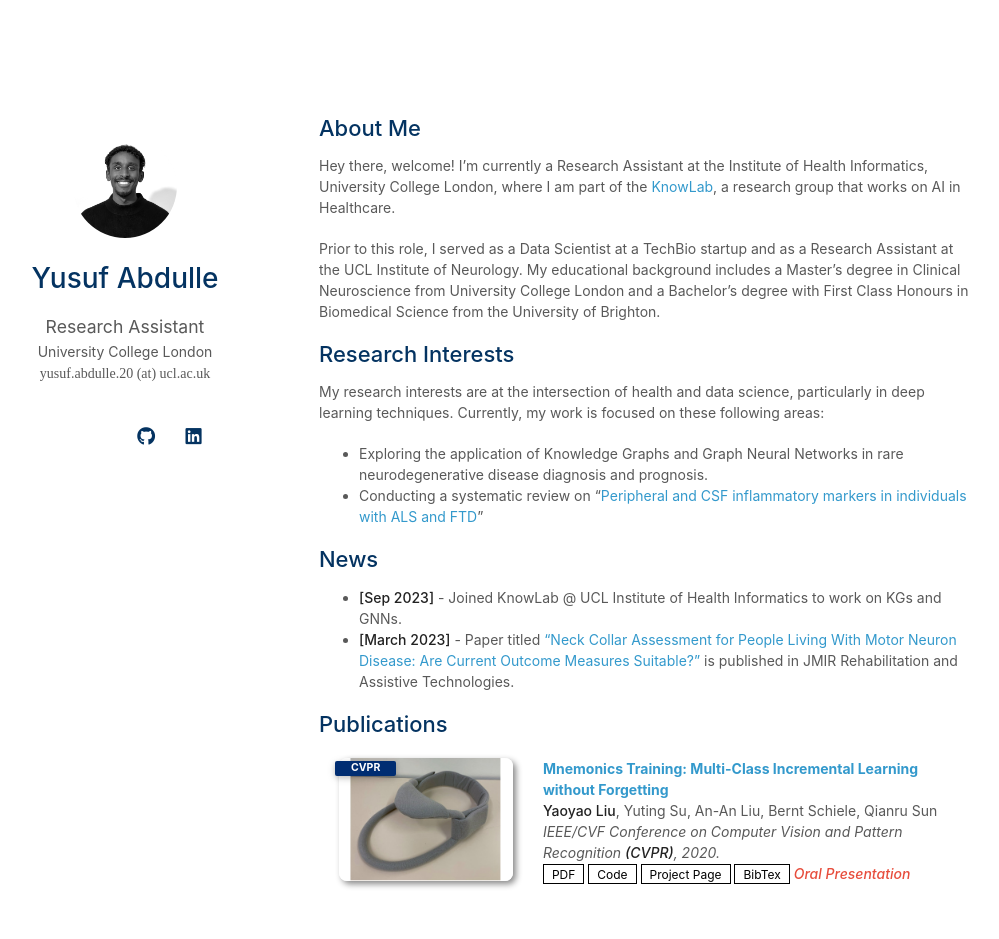
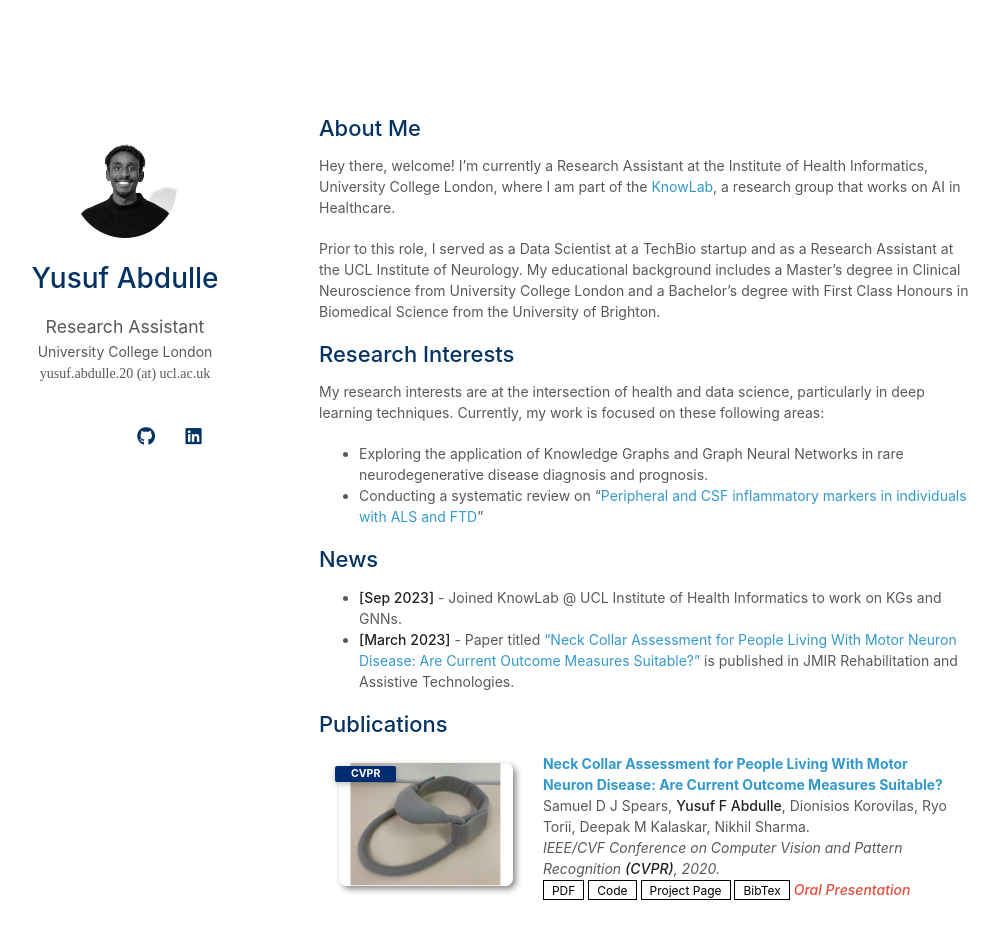
Before and after one commit to yabdulle/yabdulle.github.io, a Jekyll site: the page built from index.md, in a window 1280 px wide and 1020 px high. Shown: the top 939 px of the window, without its empty margins (151-1150 px from the left). Built offline with Jekyll 4.4.1, drawn with Linux system fonts in a browser that asks for light colours; nearby versions of some CDN libraries; a style sheet for code colours, icons or effects is not loaded; our own code applies the rules of GitHub Pages for plain Markdown files.

Commit message:
Update publications.yml

```diff
--- a/_data/publications.yml
+++ b/_data/publications.yml
@@ -1,10 +1,10 @@
 main:
 
-  - title: "Mnemonics Training: Multi-Class Incremental Learning without Forgetting"
-    authors: <strong>Yaoyao Liu</strong>, Yuting Su, An-An Liu, Bernt Schiele, Qianru Sun
+  - title: "Neck Collar Assessment for People Living With Motor Neuron Disease: Are Current Outcome Measures Suitable?"
+    authors: Samuel D J Spears, <strong>Yusuf F Abdulle</strong>, Dionisios Korovilas, Ryo Torii, Deepak M Kalaskar, Nikhil Sharma.
     conference_short: CVPR
     conference: IEEE/CVF Conference on Computer Vision and Pattern Recognition <strong>(CVPR)</strong>, 2020.
-    pdf: https://arxiv.org/pdf/2002.10211.pdf
+    pdf: https://discovery.ucl.ac.uk/id/eprint/10166596/1/PDF.pdf
     code: https://github.com/yaoyao-liu/class-incremental-learning/tree/main/mnemonics-training
     page: https://class-il.mpi-inf.mpg.de/mnemonics/
     bibtex: https://class-il.mpi-inf.mpg.de/mnemonics/
```
